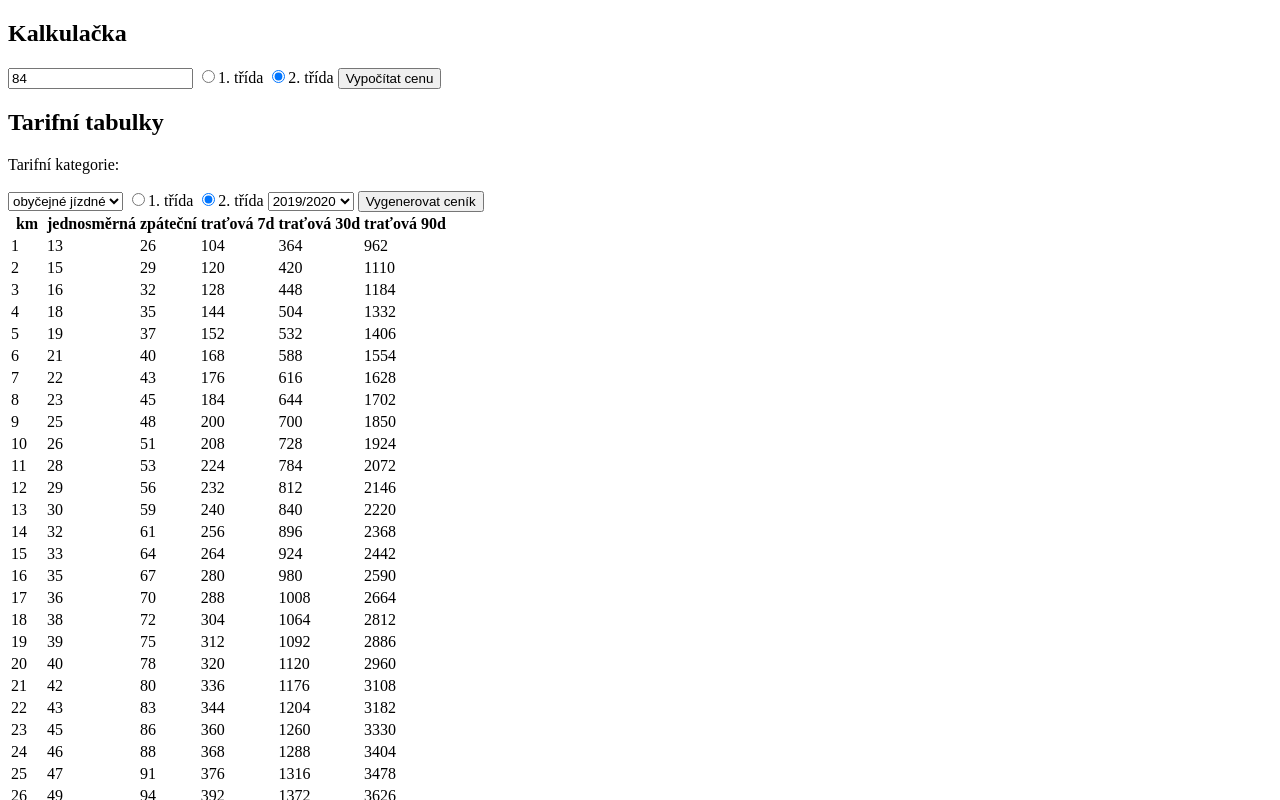
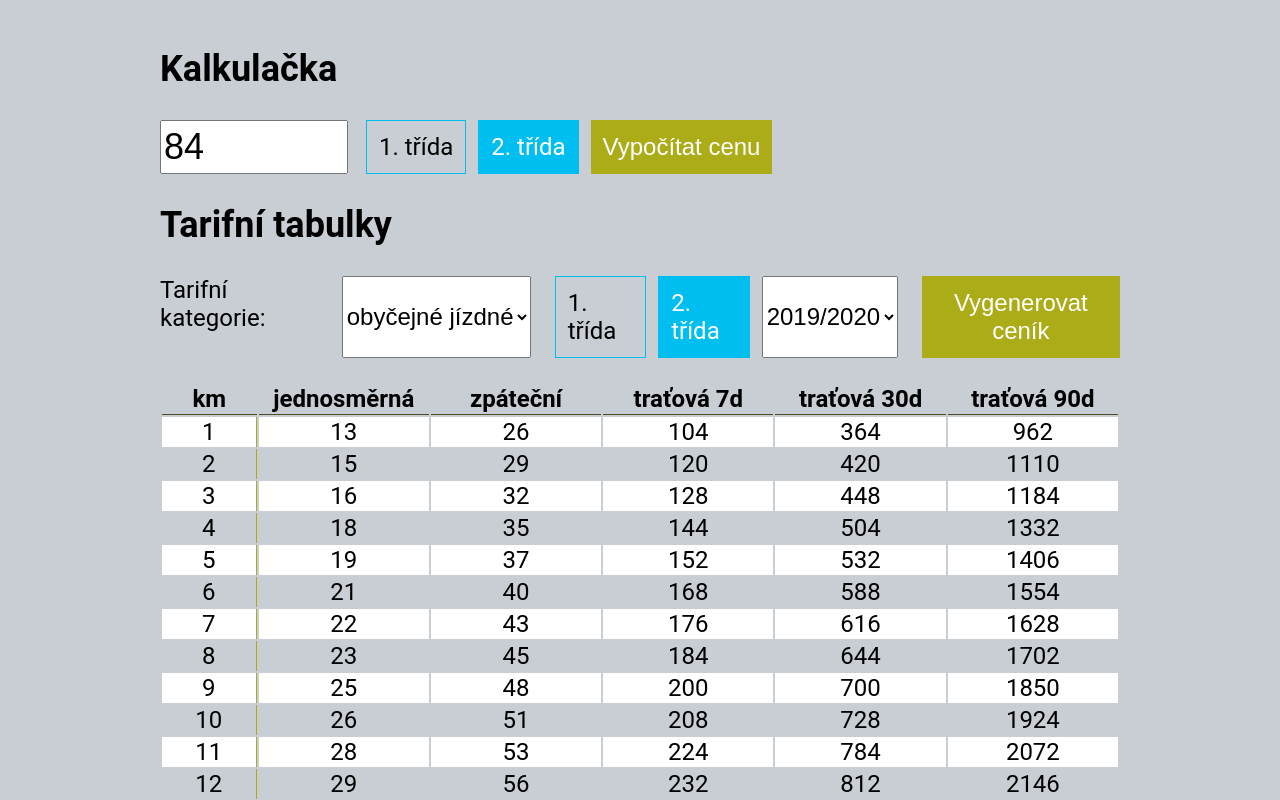
Before and after one commit to GeorgoSK/rail-prototype, a plain HTML site: page calculator.html in a window 1280 px wide. Both pictures are taken after a click on the button "Vygenerovat ceník". Shown: the top 800 px of the page. Drawn offline with Linux system fonts and the light colour scheme.

Commit message:
Separate styles for prototype and calculator

```diff
--- /dev/null
+++ b/calculate.less
@@ -0,0 +1,96 @@
+// out: calculator.css
+
+@header-bg: rgb(0,12,36);
+@interactive: rgb(0,190,240);
+@white: rgb(255,255,255);
+@accent-bg-light: rgb(200,206,212);
+@black: rgb(0,0,0);
+@green: rgb(32,150,32);
+@color-cd: rgb(0,160,240);
+@color-le: rgb(250,90,0);
+@sjt-light: rgb(171,172,24);
+@sjt-dark: rgb(77,77,33);
+
+body {
+    font-size: 1.5em;
+    font-family: Roboto, sans-serif;
+	font-weight: normal;
+	max-width: 100vw;
+    width: 960px;
+    background-color: @accent-bg-light;
+	margin: 2em auto;
+	form {
+		display: flex;
+		input, label {
+			margin-right: 0.5em;
+		}
+	}
+	input {
+		font-size: 1.5em;
+		max-width: 5em;
+	}
+	select {
+		font-size: 1em;
+	}
+	input[type=radio] {
+		display: none;
+		& + label {
+			padding: 0.5em;
+			display: inline-block;
+			cursor: pointer;
+			border: 1px solid @interactive;
+		}
+		&:checked + label {
+			color: @white;
+			background-color: @interactive;
+		}
+	}
+	button {
+		cursor: pointer;
+		background-color: @sjt-light;
+		padding: 0.5em;
+		border: none;
+		font-size: 1em;
+		color: @white;
+	}
+
+	#table-generate-form {
+		display: flex;
+		p, input, select {
+			margin: 0 1em 0 0;
+		}
+	}
+
+	#calc-results {
+		margin-top: 1em;
+		font-size: 1rem;
+		p {
+			margin-right: 0.3em;
+		}
+		output {
+			font-size: 1.5em;
+			display: block;
+			padding: 0.5em 1em;
+			border: 1px solid @sjt-dark;
+		}
+	}
+
+	#fareTable {
+		margin: 1em 0;
+        width: 100%;
+		th {
+			border-bottom: 1px solid @sjt-dark;
+		}
+		td:not(:first-child) {
+			width: 18%;
+			text-align: center;
+		}
+		td:first-child {
+			border-right: 1px solid @sjt-light;
+			text-align: center;
+		}
+		tr:nth-child(even) {
+			background-color: @white;
+		}
+	}
+}
--- /dev/null
+++ b/calculator.css
@@ -0,0 +1,83 @@
+body {
+  font-size: 1.5em;
+  font-family: Roboto, sans-serif;
+  font-weight: normal;
+  max-width: 100vw;
+  width: 960px;
+  background-color: #c8ced4;
+  margin: 2em auto;
+}
+body form {
+  display: flex;
+}
+body form input,
+body form label {
+  margin-right: 0.5em;
+}
+body input {
+  font-size: 1.5em;
+  max-width: 5em;
+}
+body select {
+  font-size: 1em;
+}
+body input[type=radio] {
+  display: none;
+}
+body input[type=radio] + label {
+  padding: 0.5em;
+  display: inline-block;
+  cursor: pointer;
+  border: 1px solid #00bef0;
+}
+body input[type=radio]:checked + label {
+  color: #ffffff;
+  background-color: #00bef0;
+}
+body button {
+  cursor: pointer;
+  background-color: #abac18;
+  padding: 0.5em;
+  border: none;
+  font-size: 1em;
+  color: #ffffff;
+}
+body #table-generate-form {
+  display: flex;
+}
+body #table-generate-form p,
+body #table-generate-form input,
+body #table-generate-form select {
+  margin: 0 1em 0 0;
+}
+body #calc-results {
+  margin-top: 1em;
+  font-size: 1rem;
+}
+body #calc-results p {
+  margin-right: 0.3em;
+}
+body #calc-results output {
+  font-size: 1.5em;
+  display: block;
+  padding: 0.5em 1em;
+  border: 1px solid #4d4d21;
+}
+body #fareTable {
+  margin: 1em 0;
+  width: 100%;
+}
+body #fareTable th {
+  border-bottom: 1px solid #4d4d21;
+}
+body #fareTable td:not(:first-child) {
+  width: 18%;
+  text-align: center;
+}
+body #fareTable td:first-child {
+  border-right: 1px solid #abac18;
+  text-align: center;
+}
+body #fareTable tr:nth-child(even) {
+  background-color: #ffffff;
+}
--- a/eshop.less
+++ b/eshop.less
@@ -611,86 +611,3 @@ main {
 	color: @green;
 	font-weight: 400;
 }
-
-body.calculator {
-	font-size: 1.5em;
-	font-weight: normal;
-	max-width: 100vw;
-	width: 960px;
-	margin: 2em auto;
-	form {
-		display: flex;
-		input, label {
-			margin-right: 0.5em;
-		}
-	}
-	input {
-		font-size: 1.5em;
-		max-width: 5em;
-	}
-	select {
-		font-size: 1em;
-	}
-	input[type=radio] {
-		display: none;
-		& + label {
-			padding: 0.5em;
-			display: inline-block;
-			cursor: pointer;
-			border: 1px solid @interactive;
-		}
-		&:checked + label {
-			color: @white;
-			background-color: @interactive;
-		}
-	}
-	button {
-		cursor: pointer;
-		background-color: @sjt-light;
-		padding: 0.5em;
-		border: none;
-		font-size: 1em;
-		color: @white;
-	}
-
-	#table-generate-form {
-		display: flex;
-		p, input, select {
-			margin: 0 1em 0 0;
-		}
-	}
-
-	#calc-results {
-		display: flex;
-		margin-top: 1em;
-		font-size: 1rem;
-		p {
-			margin-right: 0.3em;
-		}
-		output {
-			font-size: 1.5em;
-			display: block;
-			padding: 0.5em 1em;
-			border: 1px solid @sjt-dark;
-		}
-	}
-
-	table {
-		margin: 1em 0;
-		width: 100%;
-		th {
-			border-bottom: 1px solid @sjt-dark;
-		}
-		td:not(:first-child) {
-			width: 18%;
-			text-align: center;
-		}
-		td:first-child {
-			border-right: 1px solid @sjt-light;
-			text-align: center;
-		}
-		tr:nth-child(even) {
-			background-color: @white;
-		}
-	}
-}
```
Also changed, not shown: eshop.css, 1 other file.
